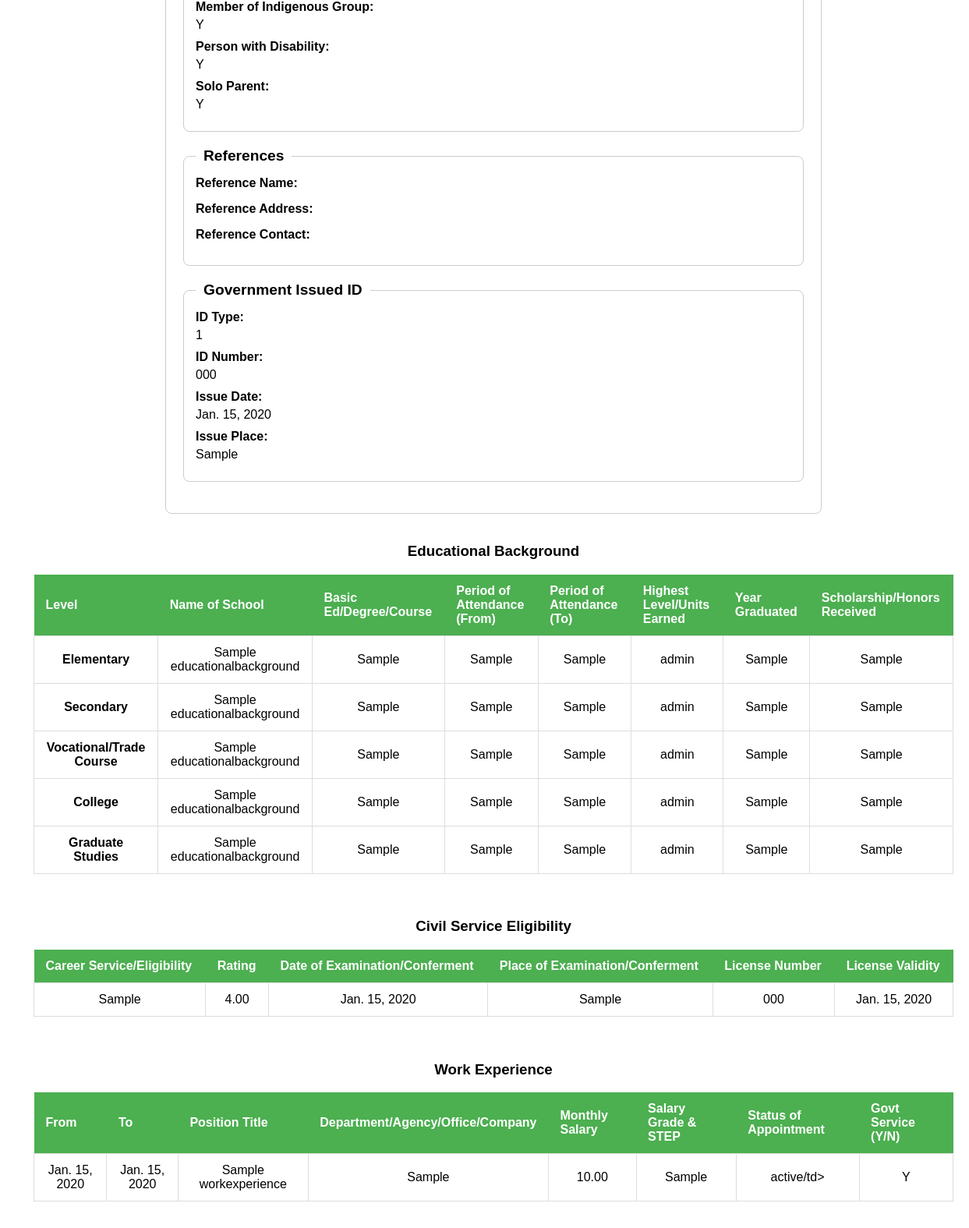
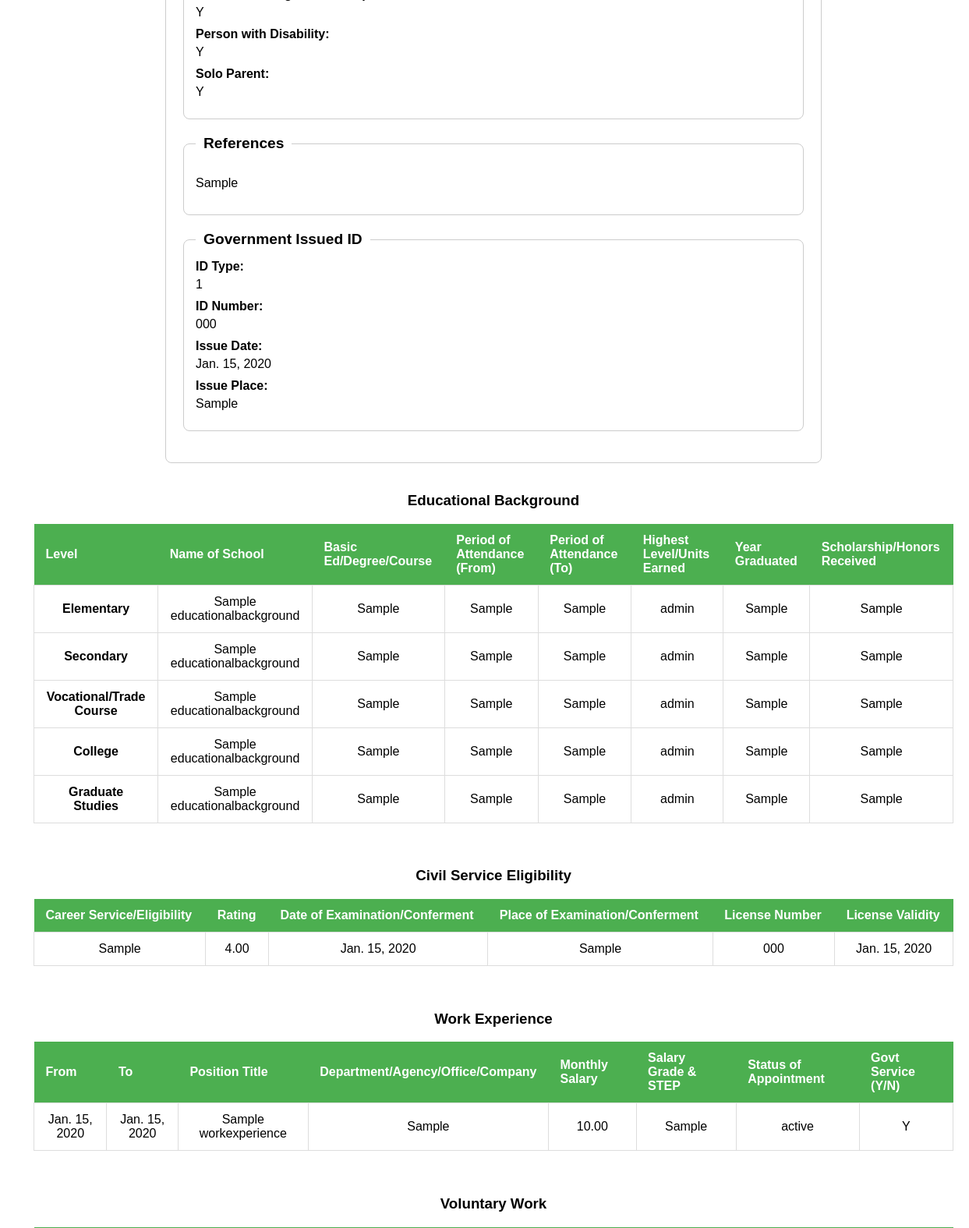
Before and after one commit to Gabrielkaos/PDS_SYSTEM_DJANGO, a Django app: page /all_forms/1 in a window 1520 px wide. Shown: the part 4603-6178 px from the top of the page at 78% size, without its empty margins (277-1520 px from the left). Run offline with Django 4.2, Linux system fonts and the light colour scheme; a user stored in the database is signed in; tables that the repository leaves empty hold one stand-in row (values such as "Sample post").

Commit message:
fixed references and child

```diff
--- a/pds_app/models.py
+++ b/pds_app/models.py
@@ -115,7 +115,8 @@ class FamilyBackground(models.Model):
     spouse_telephone_no = models.CharField(max_length=15, blank=True, null=True)
 
 
-    children = models.ManyToManyField('Child', blank=True)
+    children = models.TextField(blank=True, null=True, verbose_name='Children (Enter names separated by commas or new lines)')
+
 
     father_surname = models.CharField(max_length=100)
     father_firstname = models.CharField(max_length=100)
@@ -340,7 +341,8 @@ class OtherInformation(models.Model):
     )
 
     # References
-    references = models.ManyToManyField('Reference', blank=True)
+    references = models.TextField(blank=True, null=True, verbose_name='References (Enter details separated by new lines or commas)')
+
 
     # Government Issued ID
     government_id = models.CharField(
--- a/pds_app/templates/pds_app/all_forms.html
+++ b/pds_app/templates/pds_app/all_forms.html
@@ -172,14 +172,11 @@
     <!-- Children Information Section -->
     <fieldset>
         <legend>Children Information</legend>
-        <div class="form-row">
-            <label for="id_children_name">Names of Children:</label>
-            {{ form.family_background.children_name }}
-        </div>
-        <div class="form-row">
-            <label for="id_children_date_of_birth">Children's Date of Birth:</label>
-            {{ form.family_background.children_date_of_birth }}
-        </div>
+        {% if form.family_background.children %}
+            <p>{{ form.family_background.children|linebreaksbr }}</p>
+        {% else %}
+            <p>No children recorded.</p>
+        {% endif %}
     </fieldset>
 
     <!-- Parents' Information Section -->
@@ -333,18 +330,11 @@
 
     <fieldset>
         <legend>References</legend>
-        <div class="form-row">
-            <label>Reference Name:</label>
-            {{ form.other_information.reference_name }}
-        </div>
-        <div class="form-row">
-            <label>Reference Address:</label>
-            {{ form.other_information.reference_address }}
-        </div>
-        <div class="form-row">
-            <label>Reference Contact:</label>
-            {{ form.other_information.reference_contact }}
-        </div>
+        {% if form.other_information.references %}
+            <p>{{ form.other_information.references|linebreaksbr }}</p>
+        {% else %}
+            <p>No references recorded.</p>
+        {% endif %}
     </fieldset>
 
     <fieldset>
@@ -488,7 +478,7 @@
                 <td>{{i.department}}</td>
                 <td>{{i.monthly_salary}}</td>
                 <td>{{i.salary_grade}}</td>
-                <td>{{i.status_of_appointment}}/td>
+                <td>{{i.status_of_appointment}}</td>
                 <td>
                     {{i.govt_service}}
                 </td>
--- a/pds_app/views.py
+++ b/pds_app/views.py
@@ -579,6 +579,7 @@ def edit_form(request, form_id):
         family_form = FamilyBackgroundForm(request.POST, instance=form_instance.family_background)
         education_form = EducationalBackgroundForm(request.POST, instance=form_instance.educational_background)
         other_form = OtherInformationForm(request.POST, instance=form_instance.other_information)
+
         print("Personal form errors:", personal_form.errors)
         print("Family form errors:", family_form.errors)
         print("Education form errors:", education_form.errors)
@@ -586,7 +587,9 @@ def edit_form(request, form_id):
 
         print([personal_form.is_valid(), family_form.is_valid(), education_form.is_valid(), other_form.is_valid()])
 
-        if all([personal_form.is_valid(), family_form.is_valid(), education_form.is_valid(), other_form.is_valid()]):
+        if all([personal_form.is_valid(), family_form.is_valid(), other_form.is_valid(),
+                education_form.is_valid()]):
+
             personal_form.save()
             family_form.save()
             education_form.save()
```
Also changed, not shown: pds_app/forms.py (+3 -4 lines), pds_app/templates/pds_app/edit_form.html (+4 -16 lines).
